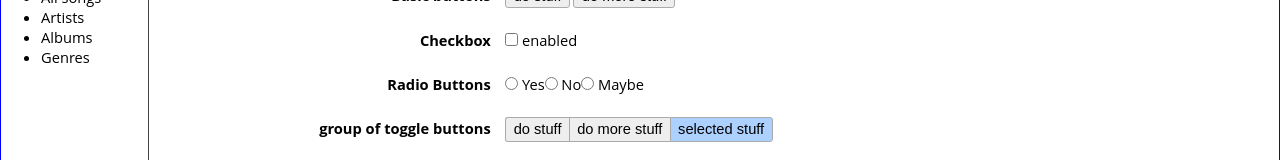
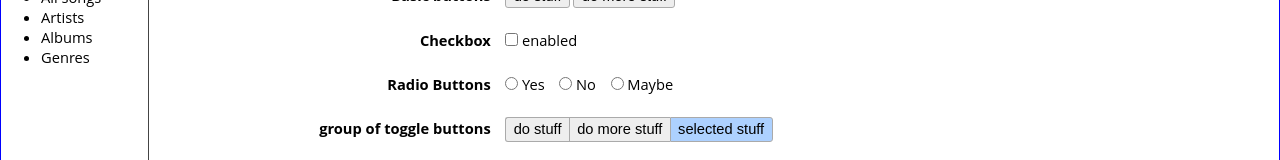
Before and after one commit to joshmarinacci/appy-style, a React (Create React App) app: page / in a window 1280 px wide. Shown: the part 215-375 px from the top of the page. Built offline with nearby package versions, Linux system fonts and the light colour scheme; the HTML template or start-up script is replaced by a standard one.

Commit message:
form styling tweaks

```diff
--- a/src/TunesDemo.js
+++ b/src/TunesDemo.js
@@ -49,7 +49,7 @@ class TunesDemo extends Component {
                         </div>
                         <div className="hbox">
                             <label>Radio Buttons</label>
-                            <input type="radio"/><label>Yes</label>
+                            <input type="radio" id="yes"/><label for="yes">Yes</label>
                             <input type="radio"/><label>No</label>
                             <input type="radio"/><label>Maybe</label>
                         </div>
--- a/src/look.css
+++ b/src/look.css
@@ -106,11 +106,17 @@ input {
     margin-left: 0;
 }
 
+.form input + label {
+    border: 0px solid red;
+    margin-right: 1em;
+}
+
 
 .group {
     border: 0px solid red;
     margin:0;
     padding:0;
+    align-items: baseline;
 }
 .group button {
     margin:0;
```
